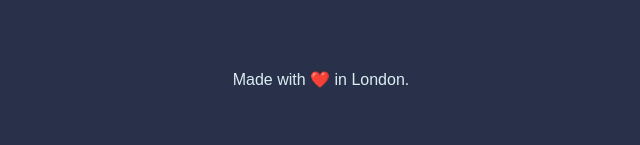
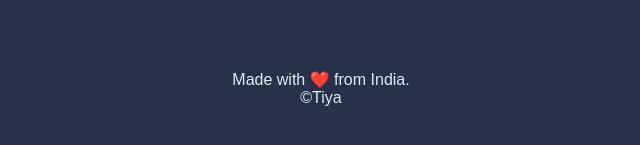
Before and after one commit to tiyabhattacharya/-drum-roll, a plain HTML site: page index.html in a window 1280 px wide. Shown: the part 475-620 px from the top of the page, 319-959 px from the left. Drawn offline with Linux system fonts and the light colour scheme.

Commit message:
final commits

```diff
--- a/index.html
+++ b/index.html
@@ -23,7 +23,8 @@
 
 
   <footer>
-    Made with ❤️ in London.
+    Made with ❤️ from India.<br>
+    &copy;Tiya
   </footer>
 <script src="index.js" charset="utf-8"></script>
 </body>
```
